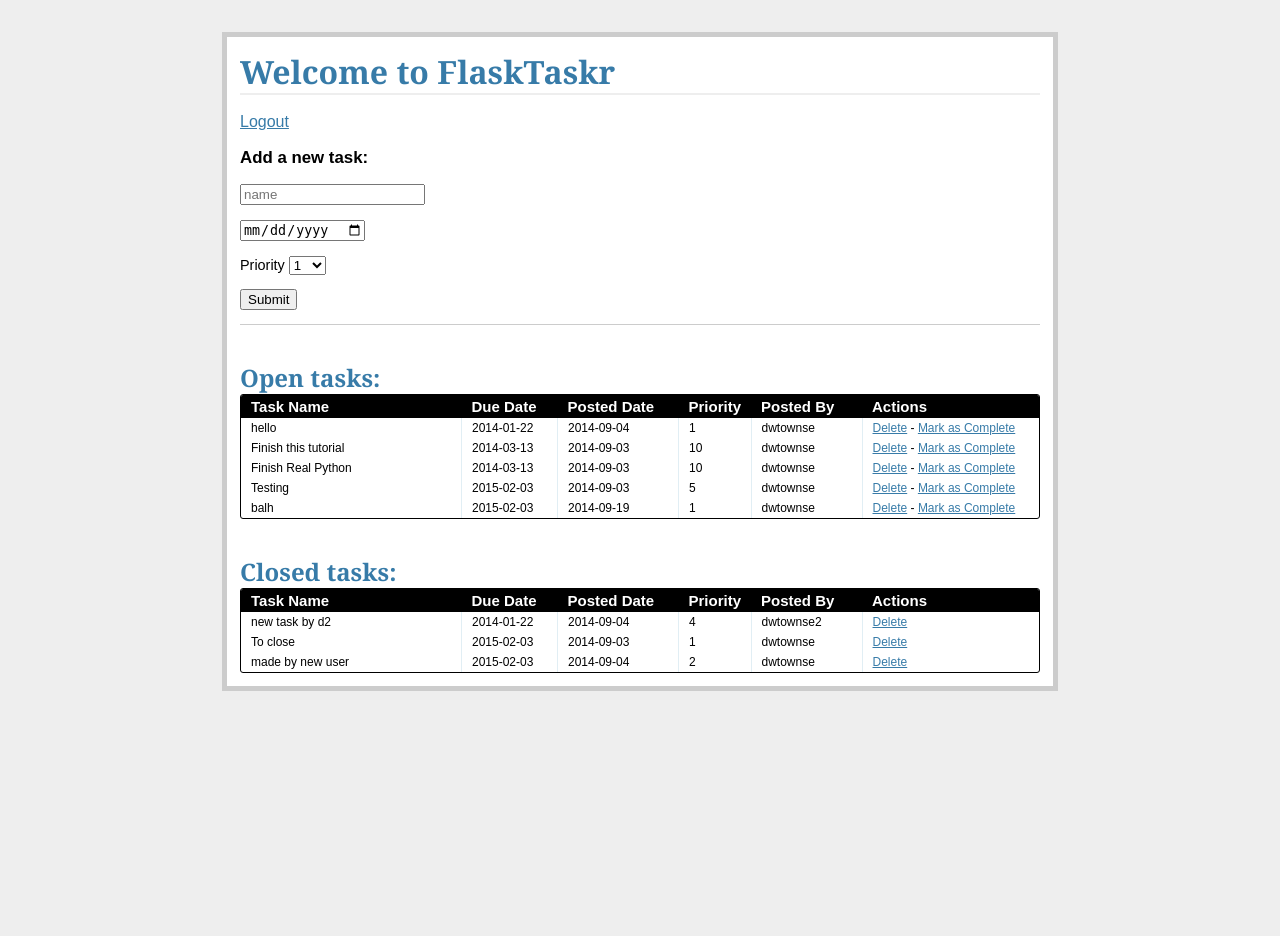
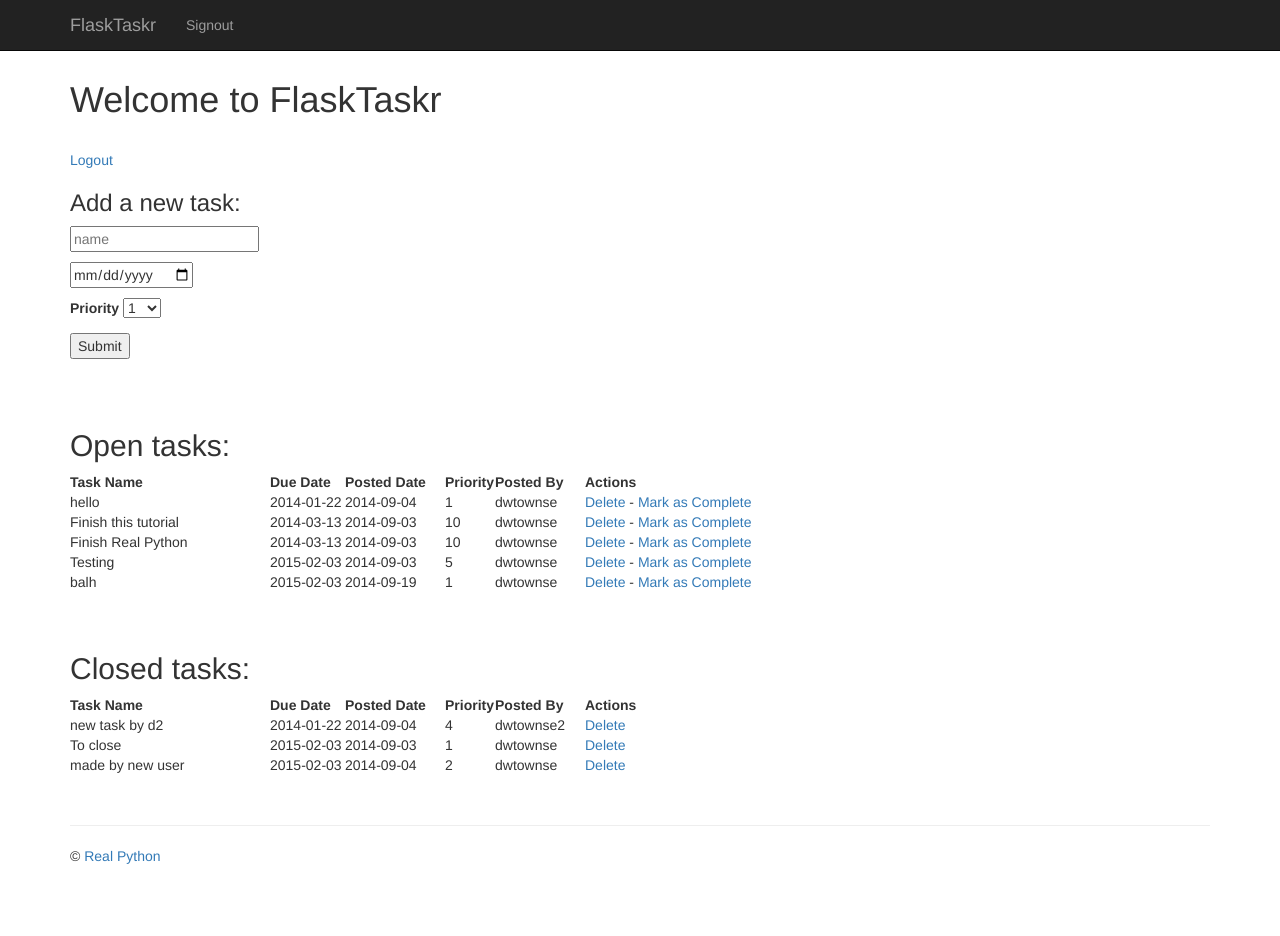
Before and after one commit to awstown/flasktaskr, a Flask app: page /tasks/ in a window 1280 px wide. Before the commit the page ends 691 px from the top, so only its background shows below. Run offline with Flask 2, Linux system fonts and the light colour scheme; a user stored in the database is signed in; data comes from the database, SQL or seed files in the repository; some libraries are stand-ins or nearby versions.

Commit message:
Templates and Styling

```diff
--- a/app/static/css/styles.css
+++ b/app/static/css/styles.css
@@ -1,128 +1,13 @@
 body {
-  font-family: sans-serif;
-  background: #eee;
+  padding: 60px 0px;
+  background: #ffffff;
 }
 
-a, h1, h2 {
-  color: #377BA8;
-}
-
-h1, h2 {
-  font-family: 'Georgia', serif;
-  margin: 0;
-}
-
-h1 {
-  border-bottom: 2px solid #eee;
-}
-
-h2 {
-  font-size: 1.5em;
-}
-
-.page {
-  margin: 2em auto;
-  width: 50em;
-  border: 5px solid #ccc;
-  padding: 0.8em;
-  background: white;
-}
-
-.entries {
-  list-style: none;
-  margin: 0;
-  padding: 0;
-}
-
-.entries li {
-  margin: 0.8em 1.2em;
-}
-
-.entries li h2 {
-  margin-left: -1em;
-}
-
-.add-task {
-  font-size: 0.9em;
-  border-bottom: 1px solid #ccc;
-}
-.add-task dl {
-  font-weight: bold;
-}
-
-.metanav {
-  text-align: right;
-  font-size: 0.8em;
-  padding: 0.3em;
-  margin-bottom: 1em;
-  background: #fafafa;
-}
-
-.flash {
-  background: #CEE5F5;
-  padding: 0.5em;
+.footer {
+ padding-top: 30px;
 }
 
 .error {
   color: red;
   font-size: .8em;
-  background-color: ffffff;
 }
-
-.datagrid table {
-  border-collapse: collapse;
-  text-align: left;
-  width: 100%;
-}
-
-.datagrid {
-  background: #fff;
-  overflow: hidden;
-  border: 1px solid #000000;
-  border-radius: 3px;
-}
-
-.datagrid table td, .datagrid table th {
-  padding: 3px 10px;
-}
-
-.datagrid table thead th {
-  background-color:#000000;
-  color:#FFFFFF;
-  font-size: 15px;
-  font-weight: bold;
-}
-.datagrid table thead th:first-child {
-  border: none;
-}
-
-.datagrid table tbody td {
-  color: #000000;
-  border-left: 1px solid #E1EEF4;
-  font-size: 12px;
-  font-weight: normal;
-}
-
-.datagrid table tbody .alt td {
-  background: #E1EEF4;
-  color: #000000;
-}
-
-.datagrid table tbody td:first-child {
-  border-left: none;
-}
-
-.datagrid table tbody tr:last-child td {
-  border-bottom: none;
-}
-
-.button {
-  background-color:#000;
-  display:inline-block;
-  color:#ffffff;
-  font-size:13px;
-  padding:3px 12px;
-  margin: 0;
-  text-decoration:none;
-  position:relative;
-}
--- a/app/templates/template.html
+++ b/app/templates/template.html
@@ -1,11 +1,41 @@
 <!DOCTYPE html>
-<html>
+<html lang="en">
   <head>
-        <title>Welcome to FlaskTaskr!!</title>
-        <link rel='stylesheet' href="{{ url_for('static', filename='css/styles.css') }}">
+    <meta charset="utf-8">
+    <meta http-equiv="X-UA-Compatible" content="IE=edge">
+    <meta name="viewport" content="width=device-width, initial-scale=1">
+    <meta name="description" content="">
+    <meta name="author" content="">
+    <title>Welcome to FlaskTaskr!!!</title>
+    <!-- styles -->
+    <link href="http://maxcdn.bootstrapcdn.com/bootswatch/3.2.0/yeti/bootstrap.min.css" rel="stylesheet">
+    <link rel="stylesheet" href="{{ url_for('static', filename='css/styles.css') }}">
   </head>
   <body>
-        <div class="page">
+    <div class="navbar navbar-inverse navbar-fixed-top" role="navigation">
+      <div class="container">
+        <div class="navbar-header">
+          <button type="button" class="navbar-toggle" data-toggle="collapse" data-target=".navbar-collapse">
+            <span class="sr-only">Toggle navigation</span>
+            <span class="icon-bar"></span>
+            <span class="icon-bar"></span>
+            <span class="icon-bar"></span>
+          </button>
+          <a class="navbar-brand" href="/">FlaskTaskr</a>
+        </div>
+        <div class="collapse navbar-collapse">
+          <ul class="nav navbar-nav">
+            {% if not session.logged_in %}
+              <li><a href="/register">Signup</a></li>
+            {% else %}
+              <li><a href="/logout">Signout</a></li>
+            {% endif %}
+          </ul>
+        </div><!--/.nav-collapse -->
+      </div>
+    </div>
+    <div class="container">
+      <div class="content">
         {% for message in get_flashed_messages() %}
           <div class="flash">{{ message }}</div>
         {% endfor %}
@@ -15,6 +45,15 @@
 
         {% block content %}
         {% endblock %}
+
       </div>
+      <div class="footer">
+        <hr>
+        <p>&copy; <a href="http://www.realpython.com">Real Python</a></p>
+      </div>
+    </div><!-- /.container -->
+    <!-- scripts -->
+    <script src="http://code.jquery.com/jquery-1.10.2.min.js"></script>
+    <script src="http://netdna.bootstrapcdn.com/bootstrap/3.2.0/js/bootstrap.min.js"></script>
   </body>
 </html>
```
Lines whose indentation alone changed are shown as unchanged.
